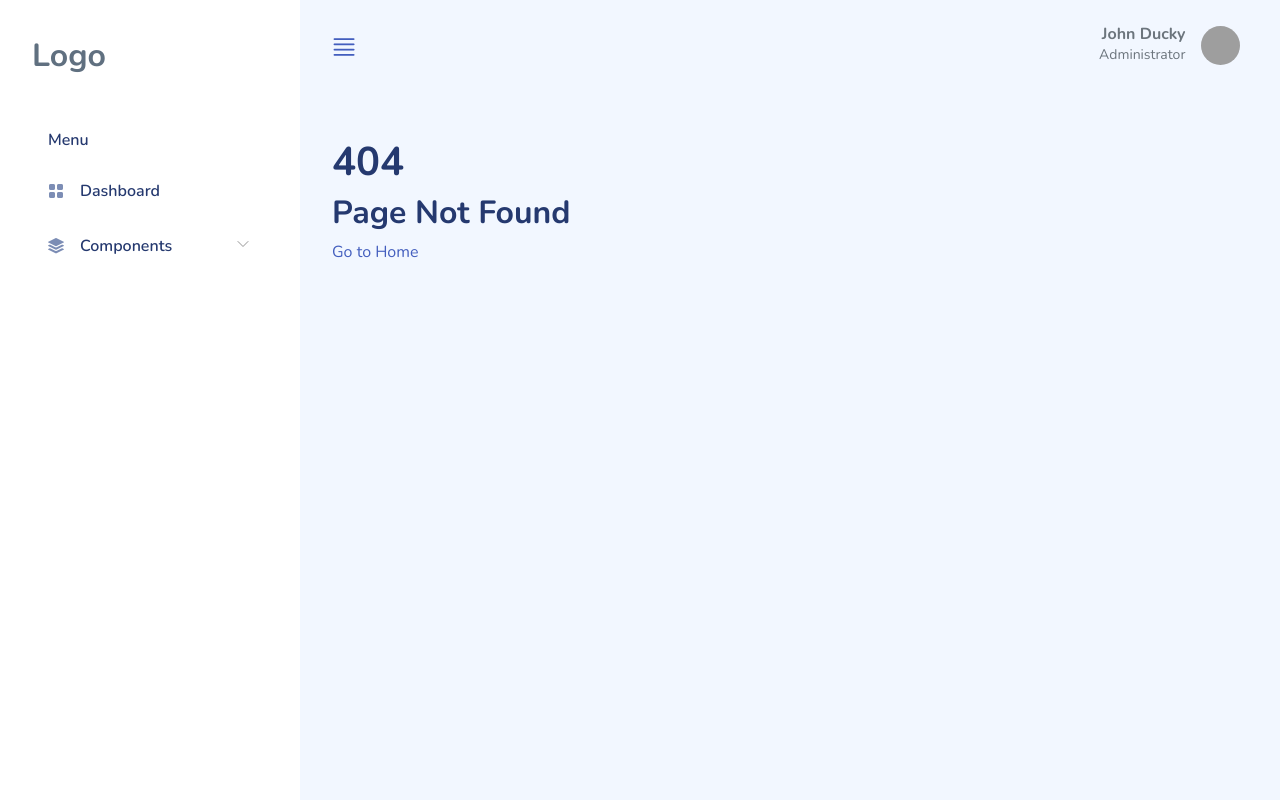
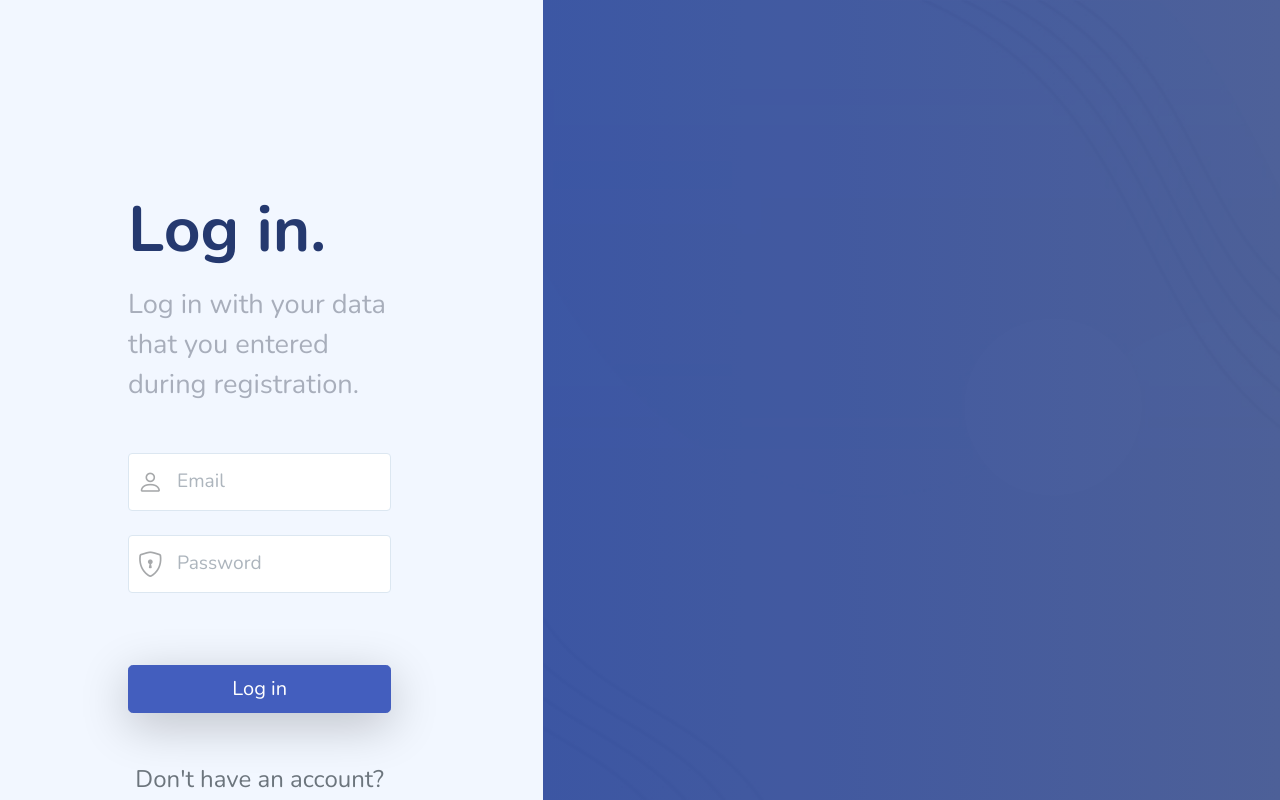
Before and after one commit to jonkursani/adv-web-vue-gr2-2024-2025, a Vue app: page /auth/login in a window 1280 px wide. Before the commit this address had no page. Built offline with nearby package versions, Linux system fonts and the light colour scheme; grey boxes are pictures that could not be loaded.

Commit message:
implement authentication with login and logout functionality, including route protection

```diff
--- a/package.json
+++ b/package.json
@@ -11,8 +11,10 @@
     "format": "prettier --write src/"
   },
   "dependencies": {
+    "axios": "^1.9.0",
     "bootstrap": "^5.3.5",
     "bootstrap-icons": "^1.11.3",
+    "jwt-decode": "^4.0.0",
     "perfect-scrollbar": "^1.5.6",
     "pinia": "^3.0.1",
     "vue": "^3.5.13",
--- a/src/App.vue
+++ b/src/App.vue
@@ -1,7 +1,12 @@
 <script setup>
 import TheLayout from '@/components/ui/TheLayout.vue'
+import AuthView from '@/views/auth/AuthView.vue'
+import { useAuthStore } from '@/stores/auth.js'
+
+const authStore = useAuthStore()
 </script>
 
 <template>
-  <the-layout />
+  <auth-view v-if="!authStore.isLoggedIn" />
+  <the-layout v-else />
 </template>
--- a/src/components/ui/TheNavBar.vue
+++ b/src/components/ui/TheNavBar.vue
@@ -1,4 +1,15 @@
-<script setup></script>
+<script setup>
+import { useAuthStore } from '@/stores/auth.js'
+import { useRouter } from 'vue-router'
+
+const authStore = useAuthStore()
+const router = useRouter()
+
+const onLogout = () => {
+  authStore.logOut()
+  router.push({ name: 'login' })
+}
+</script>
 
 <template>
   <header class="mb-3">
@@ -24,7 +35,7 @@
             <a href="#" data-bs-toggle="dropdown" aria-expanded="false">
               <div class="user-menu d-flex">
                 <div class="user-name text-end me-3">
-                  <h6 class="mb-0 text-gray-600">John Ducky</h6>
+                  <h6 class="mb-0 text-gray-600">{{ authStore.loggedInUser?.sub }}</h6>
                   <p class="mb-0 text-sm text-gray-600">Administrator</p>
                 </div>
                 <div class="user-img d-flex align-items-center">
@@ -61,9 +72,9 @@
                 <hr class="dropdown-divider" />
               </li>
               <li>
-                <a class="dropdown-item" href="#"
-                  ><i class="icon-mid bi bi-box-arrow-left me-2"></i> Logout</a
-                >
+                <button class="dropdown-item" @click="onLogout">
+                  <i class="icon-mid bi bi-box-arrow-left me-2"></i> Logout
+                </button>
               </li>
             </ul>
           </div>
--- /dev/null
+++ b/src/helpers/client.js
@@ -0,0 +1,23 @@
+import axios from 'axios'
+
+const client = axios.create({
+  baseURL: 'http://localhost:8080/api/v1/',
+  headers: {
+    'Content-Type': 'application/json',
+  }
+})
+
+// Add a request interceptor to include the token in the headers
+// before api request
+client.interceptors.request.use((config) => {
+  const token = localStorage.getItem('token')
+  if (token) {
+    config.headers['Authorization'] = `Bearer ${token}`
+  }
+  return config
+}, (error) => {
+  console.log('Request error:', error)
+  return Promise.reject(error)
+})
+
+export default client;
--- a/src/router/index.js
+++ b/src/router/index.js
@@ -6,12 +6,25 @@
 import UpdatePersonView from '@/views/people/UpdatePersonView.vue'
 import UserView from '@/views/UserView.vue'
 import { createRouter, createWebHistory } from 'vue-router'
+import AuthView from '@/views/auth/AuthView.vue'
+import { useAuthStore } from '@/stores/auth.js'
 
 const routes = [
+  {
+    path: '/auth/login',
+    name: 'login',
+    component: AuthView,
+    meta: {
+      requiresAuth: false,
+    }
+  },
   {
     path: '/',
     name: 'home',
     component: HomeView,
+    meta: {
+      requiresAuth: true,
+    }
   },
   {
     path: '/home',
@@ -21,32 +34,50 @@
     path: '/about-us',
     name: 'about',
     component: AboutView,
+    meta: {
+      requiresAuth: true,
+    }
   },
   {
     path: '/user/:id',
     name: 'user',
     component: UserView,
+    meta: {
+      requiresAuth: true,
+    }
   },
   {
     path: '/people',
     name: 'people',
     component: PeopleView,
+    meta: {
+      requiresAuth: true,
+    }
   },
   {
     path: '/people/add',
     name: 'add-person',
     component: AddPersonView,
+    meta: {
+      requiresAuth: true,
+    }
   },
   {
     path: '/people/:id',
     name: 'update-person',
     component: UpdatePersonView,
+    meta: {
+      requiresAuth: true,
+    }
   },
   // catch all route
   {
     path: '/:notFound(.*)*',
     name: 'not-found',
     component: NotFoundView,
+    meta: {
+      requiresAuth: true,
+    }
   },
 ]
 
@@ -56,10 +87,24 @@
 })
 
 // Global Navigation Guards
-router.beforeEach((to, from, next) => {
-  console.log(`Navigating from ${from.fullPath} to ${to.fullPath}`)
+router.beforeEach((to, from) => {
+  // console.log(`Navigating from ${from.fullPath} to ${to.fullPath}`)
 
-  next()
+  const authStore = useAuthStore()
+
+  // Check if the route requires authentication
+  if (to.meta.requiresAuth && !authStore.isLoggedIn) {
+    // Redirect to the login page if not authenticated
+    return {
+      name: 'login',
+      query: { redirect: to.fullPath }
+    }
+  } else if (!to.meta.requiresAuth && authStore.isLoggedIn) {
+    // Redirect to the home page if authenticated and trying to access login page
+    return {
+      name: 'home'
+    }
+  }
 })
 
 export default router
--- /dev/null
+++ b/src/stores/auth.js
@@ -0,0 +1,40 @@
+import { defineStore } from 'pinia'
+import { computed, ref } from 'vue'
+import client from '@/helpers/client.js'
+import { jwtDecode } from 'jwt-decode'
+
+export const useAuthStore = defineStore('auth', () => {
+  // state
+  const token = ref(localStorage.getItem('token') || null) // { value: null }
+
+  // actions
+  const logIn = async (user) => {
+    const response = await client.post('auth/login', user)
+
+    if (response.data) {
+      token.value = response.data.token
+      localStorage.setItem('token', token.value)
+    }
+  }
+
+  const logOut = () => {
+    token.value = null
+    localStorage.removeItem('token')
+  }
+
+  const isLoggedIn = computed(() => {
+    return token.value !== null
+    // return !!token.value // true if token is not null // true boolean
+  })
+
+  const loggedInUser = computed(() => {
+    return token.value ? jwtDecode(token.value) : null
+  })
+
+  return {
+    logIn,
+    logOut,
+    isLoggedIn,
+    loggedInUser
+  }
+})
--- /dev/null
+++ b/src/views/auth/AuthView.vue
@@ -0,0 +1,135 @@
+<script setup>
+import { reactive } from 'vue'
+import { useRoute, useRouter } from 'vue-router'
+import { useAuthStore } from '@/stores/auth.js'
+
+const router = useRouter()
+const route = useRoute()
+const authStore = useAuthStore()
+
+const user = reactive({
+  email: '',
+  password: '',
+})
+
+const handleSubmit = async () => {
+  try {
+    if (!user.email || !user.password) {
+      alert('Please fill in all fields')
+      return
+    }
+
+    await authStore.logIn(user)
+    const redirectUrl = `${route.query.redirect || '/'}`
+    await router.push(redirectUrl)
+  } catch (e) {
+    console.error(e)
+    alert('Login failed. Please check your credentials.')
+  }
+}
+</script>
+
+<template>
+  <div id="auth">
+    <div class="row h-100">
+      <div class="col-lg-5 col-12">
+        <div id="auth-left">
+          <div class="auth-logo">
+            <!--            <a href="index.html"><img src="assets/images/logo/logo.svg" alt="Logo" /></a>-->
+          </div>
+          <h1 class="auth-title">Log in.</h1>
+          <p class="auth-subtitle mb-5">
+            Log in with your data that you entered during registration.
+          </p>
+
+          <form @submit.prevent="handleSubmit">
+            <div class="form-group position-relative has-icon-left mb-4">
+              <input
+                type="text"
+                class="form-control form-control-xl"
+                placeholder="Email"
+                v-model.trim="user.email"
+              />
+              <div class="form-control-icon">
+                <i class="bi bi-person"></i>
+              </div>
+            </div>
+            <div class="form-group position-relative has-icon-left mb-4">
+              <input
+                type="password"
+                class="form-control form-control-xl"
+                placeholder="Password"
+                v-model.trim="user.password"
+              />
+              <div class="form-control-icon">
+                <i class="bi bi-shield-lock"></i>
+              </div>
+            </div>
+
+            <button class="btn btn-primary btn-block btn-lg shadow-lg mt-5">Log in</button>
+          </form>
+          <div class="text-center mt-5 text-lg fs-4">
+            <p class="text-gray-600">
+              Don't have an account? <a href="auth-register.html" class="font-bold">Sign up</a>.
+            </p>
+            <p><a class="font-bold" href="auth-forgot-password.html">Forgot password?</a>.</p>
+          </div>
+        </div>
+      </div>
+      <div class="col-lg-7 d-none d-lg-block">
+        <div id="auth-right"></div>
+      </div>
+    </div>
+  </div>
+</template>
+
+<style scoped>
+body {
+  background-color: #fff;
+}
+
+#auth {
+  height: 100vh;
+  overflow-x: hidden;
+}
+
+#auth #auth-right {
+  background: url(../../assets/images/bg/4853433.png), linear-gradient(90deg, #2d499d, #3f5491);
+  height: 100%;
+}
+
+#auth #auth-left {
+  padding: 5rem 8rem;
+}
+
+#auth #auth-left .auth-title {
+  font-size: 4rem;
+  margin-bottom: 1rem;
+}
+
+#auth #auth-left .auth-subtitle {
+  color: #a8aebb;
+  font-size: 1.7rem;
+  line-height: 2.5rem;
+}
+
+#auth #auth-left .auth-logo {
+  margin-bottom: 7rem;
+}
+
+#auth #auth-left .auth-logo img {
+  height: 2rem;
+}
+
+@media screen and (max-width: 767px) {
+  #auth #auth-left {
+    padding: 5rem;
+  }
+}
+
+@media screen and (max-width: 576px) {
+  #auth #auth-left {
+    padding: 5rem 3rem;
+  }
+}
+</style>
```
Also changed, not shown: 2 other files (tests, documents, lock files or other folders).
